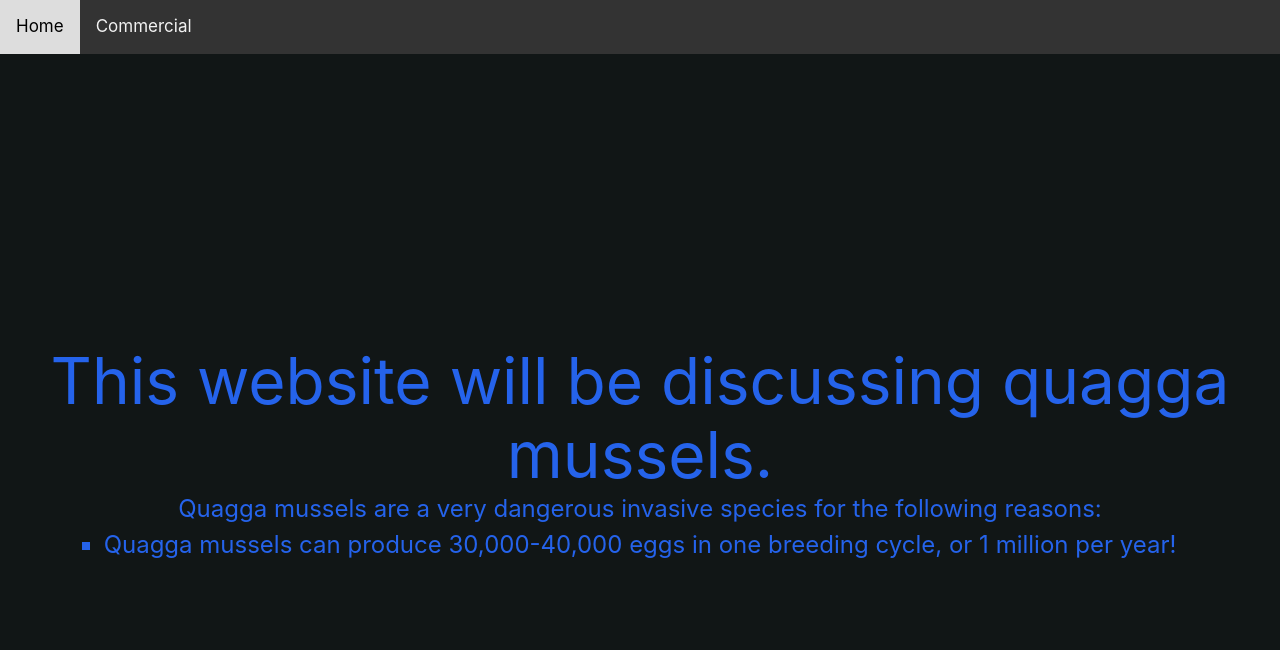
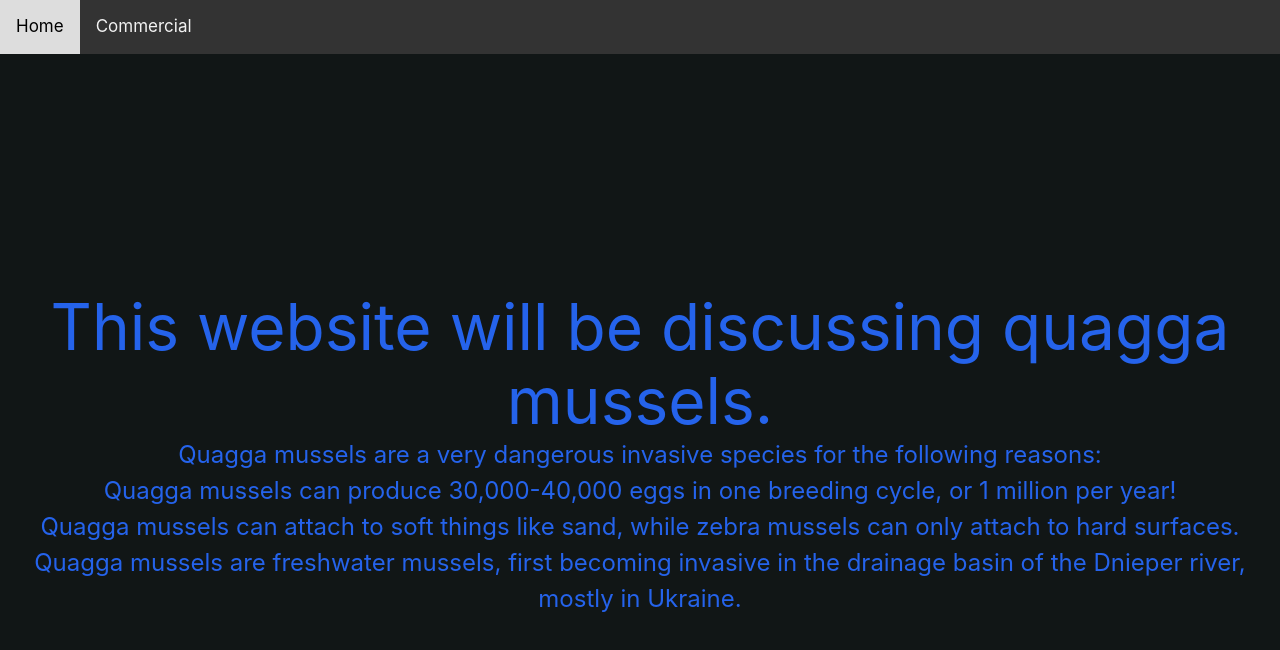
Before and after one commit to Thetoyking91/quagga-mussels, a Next.js app: page / in a window 1280 px wide. Shown: the top 650 px of the page. Built offline with nearby package versions, Linux system fonts and the light colour scheme.

Commit message:
Update index.js

```diff
--- a/pages/index.js
+++ b/pages/index.js
@@ -12,6 +12,12 @@ export default function Home() {
     <li>
         Quagga mussels can produce 30,000-40,000 eggs in one breeding cycle, or 1 million per year!
     </li>
+    <li>
+      Quagga mussels can attach to soft things like sand, while zebra mussels can only attach to hard surfaces.
+    </li>
+    <li>
+      Quagga mussels are freshwater mussels, first becoming invasive in the drainage basin of the Dnieper river, mostly in Ukraine.
+    </li>
     </ul>
       </Template>
     </div>
```
